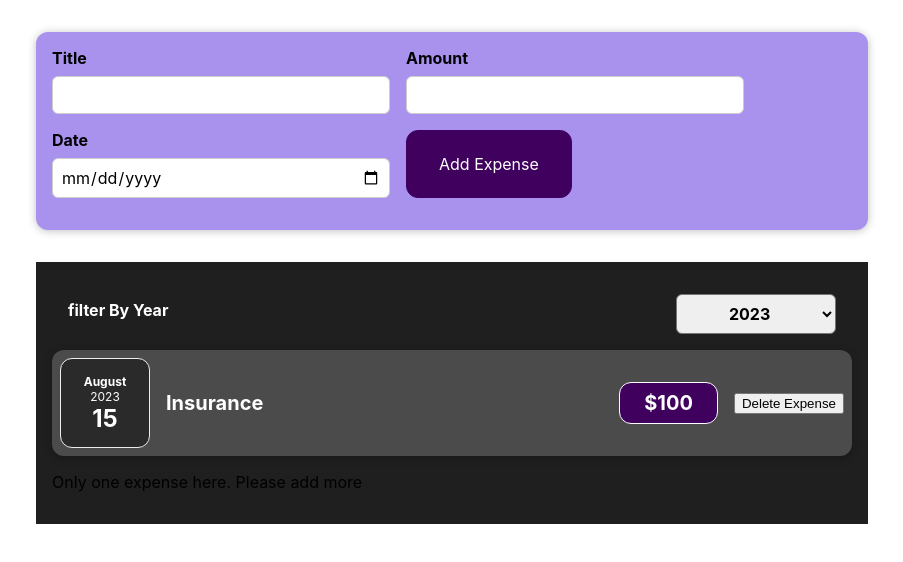
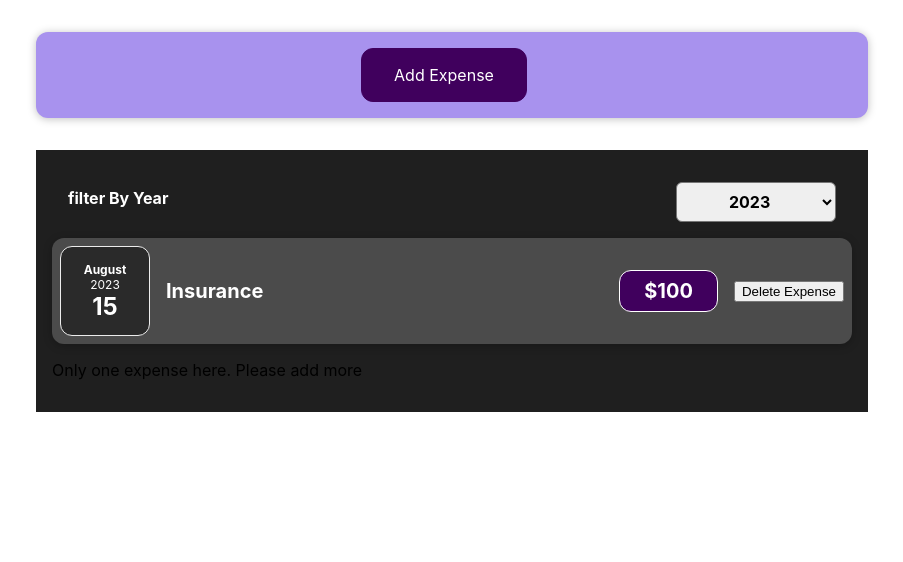
Before and after one commit to Vaishnavigupta97/sharp-react-project-one, a React (Create React App) app: page / in a window 1280 px wide. Shown: the top 562 px of the page, without its empty margins (188-1091 px from the left). Built offline with nearby package versions, Linux system fonts and the light colour scheme.

Commit message:
consdition ar change and create a cancel button

```diff
--- a/src/components/NewExpense/ExpenseForm.js
+++ b/src/components/NewExpense/ExpenseForm.js
@@ -29,6 +29,9 @@ function ExpenseForm(props) {
         setEnteredDate("");
         props.onaddDataByExpenseForm(expenseData);
     }
+    const cancelButtonClickHaandler = () => {
+        props.onCancel();
+    }
     return (
         <>
             <form onSubmit={formSubmitHandler}>
@@ -45,6 +48,7 @@ function ExpenseForm(props) {
                     <label>Date</label>
                     <input type="date" value={enteredDate} min= "2023-1-1" max= "2024-12-31" onChange={dateChangeHandler} required />
                     </div>
+                    <button type="button" onClick={cancelButtonClickHaandler}>Cancel</button>
                     <button type="submit">Add Expense</button>
                 </div>
             </form>
--- a/src/components/NewExpense/NewExpense.js
+++ b/src/components/NewExpense/NewExpense.js
@@ -1,18 +1,28 @@
+import { useState } from "react";
 import ExpenseForm from "./ExpenseForm";
 import "./NewExpense.css";
 
-function NewExpense(props){
-    const expenseFormData =(event) =>{
-        const expenseData = {...event, id: Math.random().toString()};
+function NewExpense(props) {
+    const [isEditing, setIsEditing] = useState(false)
+    const expenseFormData = (event) => {
+        const expenseData = { ...event, id: Math.random().toString() };
         props.onAddNewExpenseData(expenseData);
+        setIsEditing(false);
     }
-return(
-    <>
-    <div className="new-expense">
-    <ExpenseForm onaddDataByExpenseForm = {expenseFormData}/>
-    </div>
-    </>
-)
+    const buttonClickHandler = () => {
+        setIsEditing(true);
+    }
+    const cancelFormhandler = () =>{
+        setIsEditing(false);
+    }
+    return (
+        <>
+            <div className="new-expense">
+                {isEditing === false && (<button type="button" onClick={buttonClickHandler}>Add Expense</button> )}
+                {isEditing === true && (<ExpenseForm onaddDataByExpenseForm={expenseFormData} onCancel={cancelFormhandler} />)}
+            </div>
+        </>
+    )
 }
 
 export default NewExpense;
```
